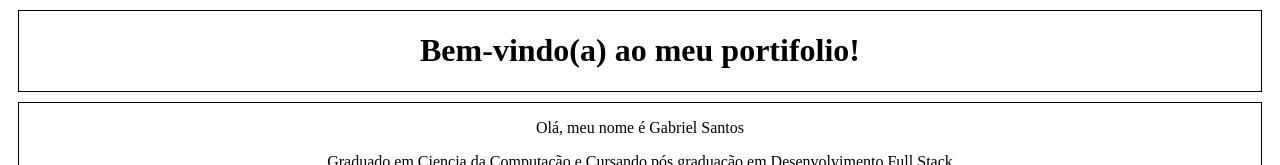
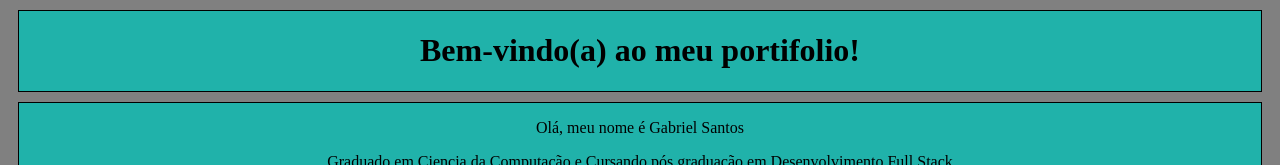
Before and after one commit to Bill7395/Bill7395.github.io, a plain HTML site: page index.html in a window 1280 px wide. Shown: the top 165 px of the page. Drawn offline with Linux system fonts and the light colour scheme.

Commit message:
alteração

```diff
--- a/style.css
+++ b/style.css
@@ -2,12 +2,17 @@
 	margin: 10px;
 	text-align: center;
 	border:1px solid #000;
-
+	background: LightSeaGreen;
 }
 
 .body_site{
 	margin: 10px;
 	text-align: center;
 	border:1px solid #000;
+	background: LightSeaGreen;
 
 }
+body{
+	background-color: grey;
+
+}
```
